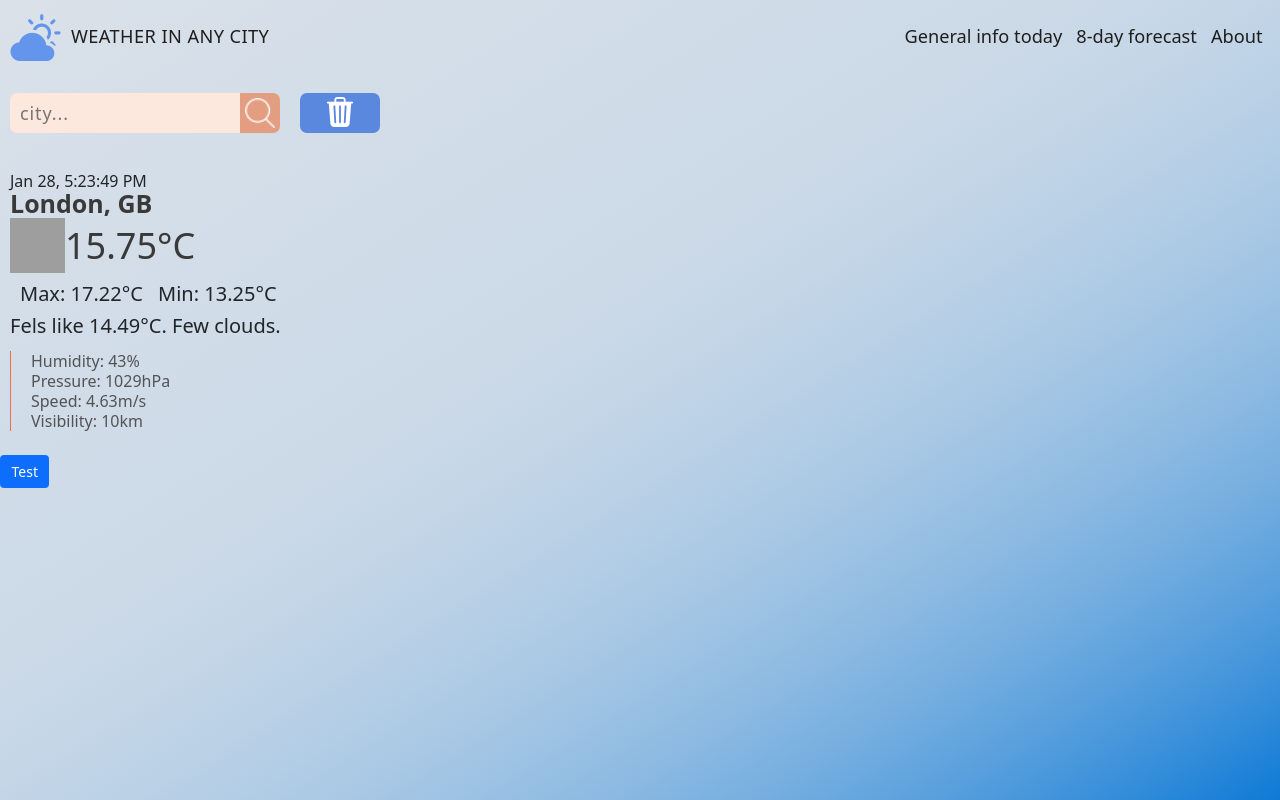
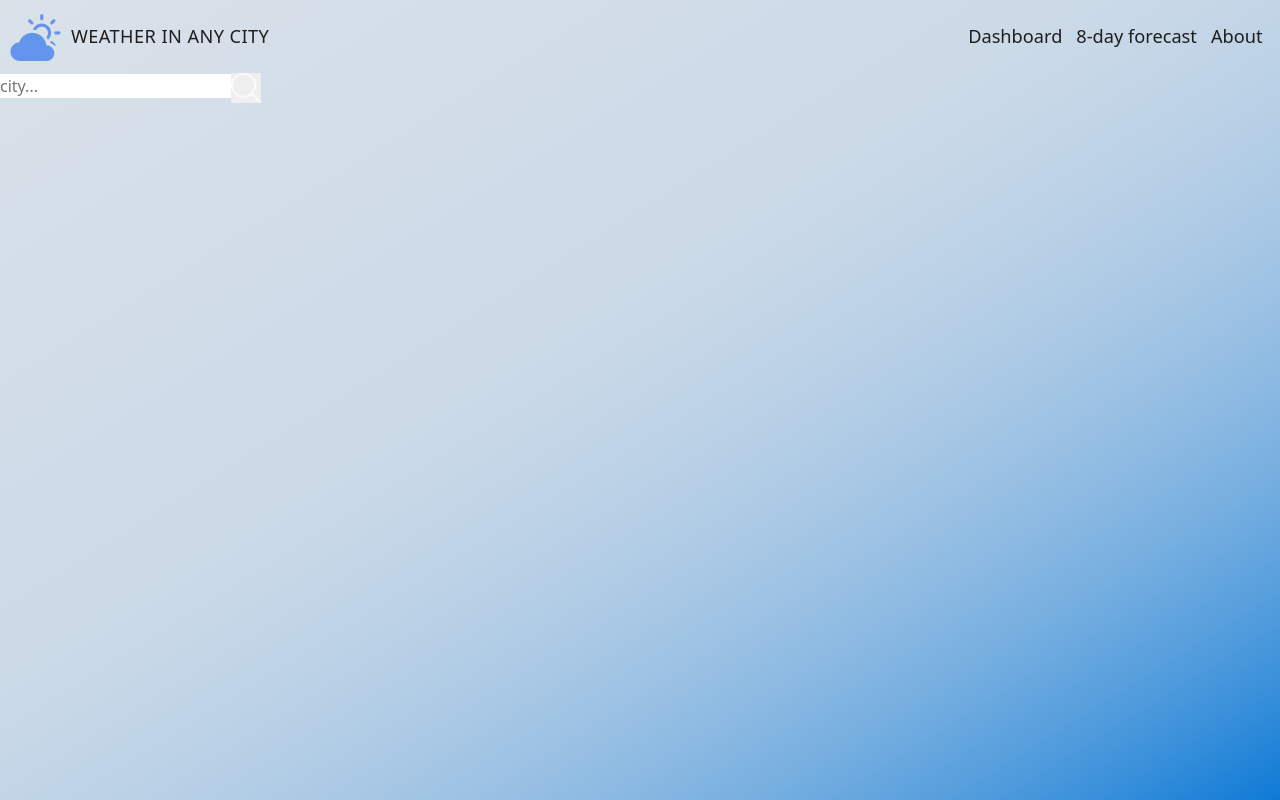
Before and after one commit to MariiaUdovytska/React-Learn-and-Practice, a React (Create React App) app: page / in a window 1280 px wide. Built offline with nearby package versions, Linux system fonts and the light colour scheme; grey boxes are pictures that could not be loaded.

Commit message:
add component Forecast and actions for him

```diff
--- a/src/App.js
+++ b/src/App.js
@@ -1,9 +1,8 @@
 import './App.css';
-import Clock from './Clock';
 import AddWeatherCities from './AddWeatherCities';
 import 'bootstrap/dist/css/bootstrap.min.css';
-import {Button} from 'react-bootstrap';
 import Navibar from './NavbarBootstrap';
+import Forecast from './Forecast';
 
 
 
@@ -12,15 +11,11 @@ function App() {
 		<div className="App">
 			<div className='Wrapper'>
 				<Navibar firstHeader={{name:"Weather in any city"}}/>
-				<AddWeatherCities/>
-			</div>
-			<div>
-				<Button variant="primary">Test</Button>
+				{/* <AddWeatherCities/> */}
+				<Forecast/>
 			</div>
 		</div>
 	);
 }
 
-
-
 export default App;
--- /dev/null
+++ b/src/DataWeatherForecast.js
@@ -0,0 +1,15 @@
+import React from 'react';
+
+class DataWeatherForecast extends React.Component {
+	constructor(props) {
+		super(props);
+	}
+
+	render(){
+		return(
+			<div></div>
+		)
+	}
+}
+
+export default DataWeatherForecast;
--- /dev/null
+++ b/src/Forcast.css
@@ -0,0 +1,94 @@
+@import url("https://fonts.googleapis.com/css2?family=Roboto:wght@300;400;500;700&display=swap");
+
+* {
+  padding: 0;
+  margin: 0;
+  border: 0;
+}
+
+*,
+*:before,
+*:after {
+  /*
+	 -moz-box-sizing: border-box;
+	 -webkit-box-sizing: border-box;
+	 box-sizing: border-box;
+	 */
+}
+
+:focus,
+:active {
+  outline: none;
+}
+
+a:focus,
+a:active {
+  outline: none;
+}
+
+nav,
+footer,
+header,
+aside {
+  display: block;
+}
+
+html,
+body {
+  height: 100%;
+  width: 100%;
+  font-size: 100%;
+  line-height: 1;
+  font-size: 14px;
+  -ms-text-size-adjust: 100%;
+  -moz-text-size-adjust: 100%;
+  -webkit-text-size-adjust: 100%;
+}
+
+input,
+button,
+textarea {
+  font-family: inherit;
+}
+
+input::-ms-clear {
+  display: none;
+}
+
+button {
+  cursor: pointer;
+}
+
+button::-moz-focus-inner {
+  padding: 0;
+  border: 0;
+}
+
+a,
+a:visited {
+  text-decoration: none;
+}
+
+a:hover {
+  text-decoration: none;
+}
+
+ul li {
+  list-style: none;
+}
+
+img {
+  vertical-align: top;
+}
+
+h1,
+h2,
+h3,
+h4,
+h5,
+h6 {
+  font-size: inherit;
+  font-weight: 400;
+}
+
+/*--------------------*/
--- /dev/null
+++ b/src/Forecast.js
@@ -0,0 +1,45 @@
+import React from 'react';
+import DataWeatherForecast from './DataWeatherForecast';
+import icon_search from './img/weather/icon_search.png'
+
+class Forecast extends React.Component {
+	constructor(props) {
+		super(props);
+		this.state = {inputValue:'', currentCity:'London'}
+	}
+
+	handleSearch = (e) => {
+		e.preventDefault();
+		let inputValue = this.state.inputValue;
+		this.setState({
+			currentCity:inputValue
+		})
+
+	}
+
+	handleUpdateInputValue = (e)=> {
+		const val = e.target.value;
+		this.setState({
+			inputValue: val
+		});
+	}
+
+
+	render(){
+		return(
+			<div className='forecast__search'>
+				<div className='forecast__search-actions'>
+					<form className='forecast__search-form' onSubmit={this.handleSearch}>
+						<input value={this.state.inputValue} onChange={this.handleUpdateInputValue} className='forecast__input' placeholder='city...' aria-label='Search'/>
+						<button type='submit' className='forecast__btn'>
+							<img src={icon_search} className='forecast__btn-img' alt='search' width={30} height={30}></img>
+						</button>
+					</form>
+					<DataWeatherForecast cityName={this.state.currentCity}/>
+				</div>
+			</div>
+		)
+	}
+}
+
+export default Forecast;
--- a/src/NavbarBootstrap.js
+++ b/src/NavbarBootstrap.js
@@ -13,7 +13,7 @@ function Navibar(props){
 					<Navbar.Toggle aria-controls="basic-navbar-nav" />
 					<Navbar.Collapse id="basic-navbar-nav" className="justify-content-end">
 						<Nav className="ml-auto">
-						<Nav.Link href="#home">General info today</Nav.Link>
+						<Nav.Link href="#home">Dashboard</Nav.Link>
 						<Nav.Link href="#link">8-day forecast</Nav.Link>
 						<Nav.Link href="#link">About</Nav.Link>
 						{/* <NavDropdown title="Popular Cities" id="basic-nav-dropdown">
```
